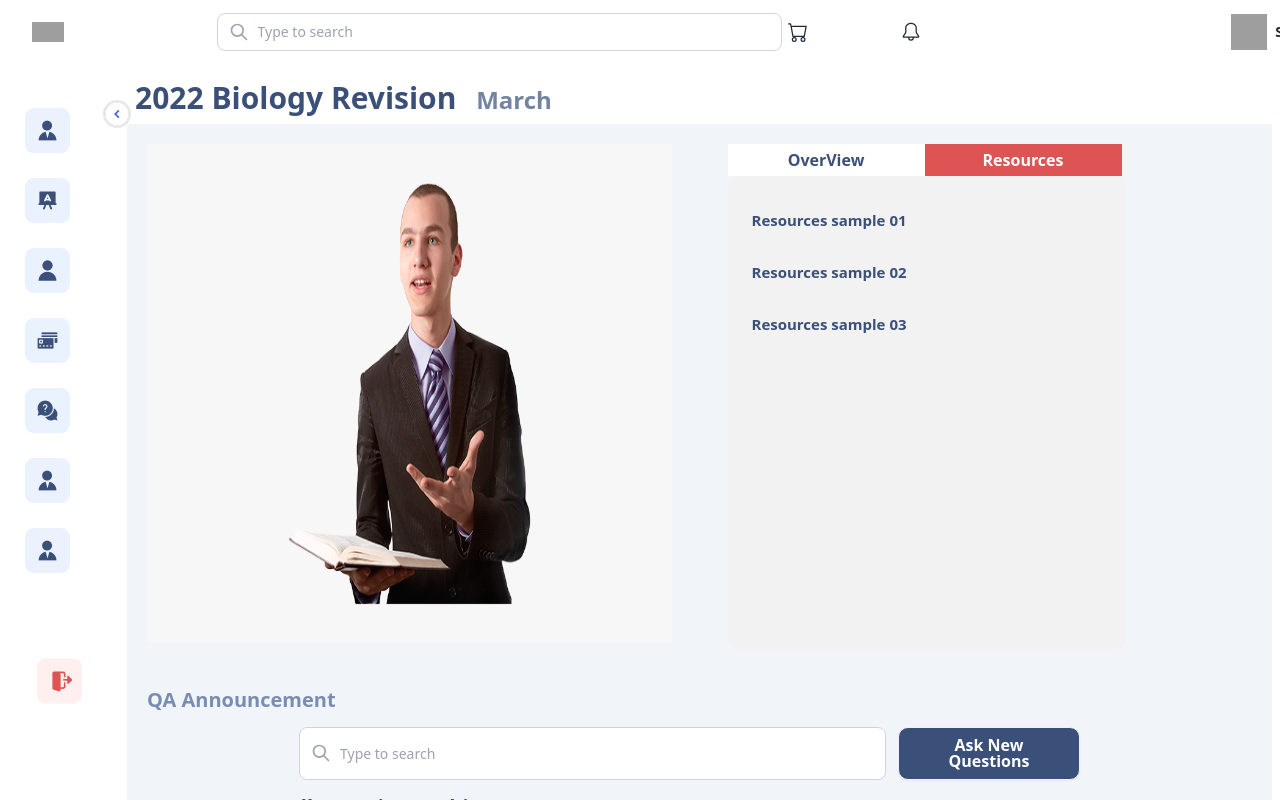
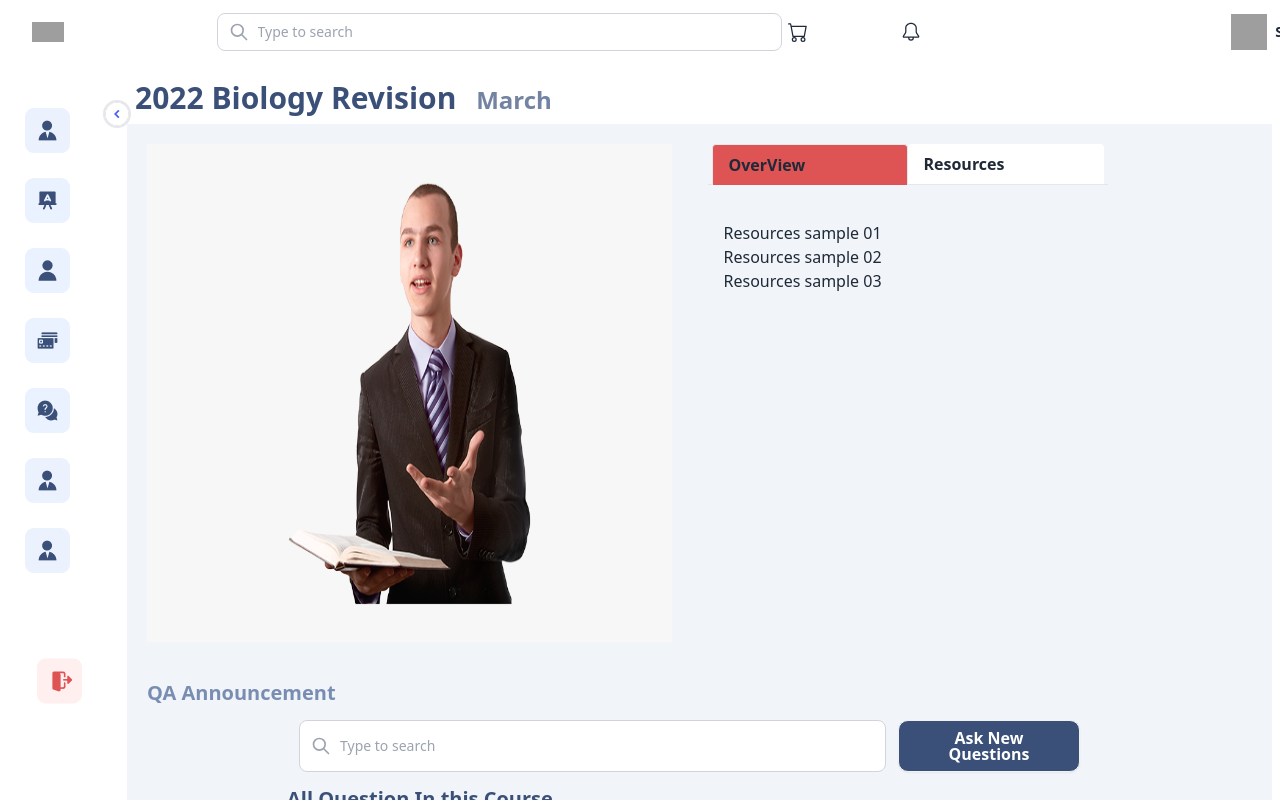
Before and after one commit to sachin96Boy/tution-frontend, a React (Vite) app: page /Note in a window 1280 px wide. Shown: the top 800 px of the page. Built offline with nearby package versions, Linux system fonts and the light colour scheme; grey boxes are pictures that could not be loaded.

Commit message:
changed some details

```diff
--- a/src/App.tsx
+++ b/src/App.tsx
@@ -6,7 +6,7 @@ import ShoppingCart from "./components/Page/ShoppingCart";
 import RevitionLimit from "./components/Page/RevitionLimit";
 import Profile from "./components/Page/Profile";
 import Note from "./components/Page/Note";
-import Tab from "./components/Page/Tab";
+// import Tab from "./components/Page/Tab";
 
 
 function App() {
@@ -21,7 +21,7 @@ function App() {
           <Route path="/RevitionLimit" element={<RevitionLimit />}></Route>
           <Route path="/Profile" element={<Profile />}></Route>
           <Route path="/Note" element={<Note/>}></Route>
-          <Route path="/Tab" element={<Tab/>}></Route>
+          {/* <Route path="/Tab" element={<Tab/>}></Route> */}
 
 
 
--- a/src/components/NoteComponents.tsx
+++ b/src/components/NoteComponents.tsx
@@ -1,10 +1,11 @@
-import React from "react";
+import React, { useState } from "react";
 
 interface NoteComponentProps {
   imageURL: string;
   button1: string;
   button2: string;
-  items: string[]; // Update to accept an array of items
+  items: string[];
+  items2: string[]; // Update to accept an array of items
 }
 
 const NoteComponent: React.FunctionComponent<NoteComponentProps> = ({
@@ -12,40 +13,62 @@ const NoteComponent: React.FunctionComponent<NoteComponentProps> = ({
   button1,
   button2,
   items,
+  items2,
 }) => {
+  const [activeTab, setActiveTab] = useState<string>("first");
+
+  const handleTabClick = (tabName: string) => {
+    setActiveTab(tabName);
+  };
+
   return (
     <>
       <div className="">
         <img
           src={imageURL}
-          className=" rounded-[10px] w-[789px] p-5 h-[537.63px]"
+          className="rounded-[10px] w-[789px] p-5 h-[537.63px]"
           alt="Profile Picture"
         />
       </div>
 
       <div>
-        <div>
-          <div role="tablist" className="p-5">
-            <a
-              role="tab"
-              className="tab bg-[#FFFFFF] w-[197px] rounded-[10px, 0px, 0px, 0px] text-[16px] text-[#3B5079] leading-4 font-bold "
+        <div className="w-[400px]">
+          <ul id="tabs" className="inline-flex pt-5 px-1  w-[400px] border-b">
+            <li
+              className={`${
+                activeTab === "first" ? "bg-[#DE5353]" : "bg-white"
+              } w-[197px] px-4 text-gray-800 font-semibold py-2 rounded-t border-t border-r border-l -mb-px`}
             >
-              {button1}
-            </a>
-            <a
-              role="tab"
-              className="tab tab-active w-[197px] rounded-[10px, 0px, 0px, 0px] bg-[#DE5353] text-[#FFFFFF] text-[16px] leading-4 font-bold"
+              <button onClick={() => handleTabClick("first")}>{button1}</button>
+            </li>
+            <li
+              className={`${
+                activeTab === "second" ? "bg-[#DE5353]" : "bg-white"
+              } px-4 text-gray-800 w-[197px] font-semibold py-2 rounded-t`}
             >
-              {button2}
-            </a>
-            <ol className="menu bg-base-200 rounded-[10px] w-[398px] h-[473px] text-[15px] text-[#3B5079] leading-4 font-bold ">
-              {/* Map over items array and render each item */}
+              <button onClick={() => handleTabClick("second")}>
+                {button2}
+              </button>
+            </li>
+          </ul>
+
+          <div id="tab-contents">
+            <div
+              id="first"
+              className={`p-4  mt-5 ${activeTab !== "first" && "hidden"}`}
+            >
               {items.map((item, index) => (
-                <li key={index} className="mt-5">
-                  <a>{item}</a>
-                </li>
+                <div key={index}>{item}</div>
               ))}
-            </ol>
+            </div>
+            <div
+              id="second"
+              className={`p-4 mt-5 ${activeTab !== "second" && "hidden"}`}
+            >
+              {items2.map((items2, index) => (
+                <div key={index}>{items2}</div>
+              ))}
+            </div>
           </div>
         </div>
       </div>
--- a/src/components/Page/Note.tsx
+++ b/src/components/Page/Note.tsx
@@ -10,15 +10,18 @@ function Note() {
     "Resources sample 02",
     "Resources sample 03",
   ];
+  const items2 = [
+    "Resources sample ",
+    "Resources sample ",
+    "Resources sample ",
+  ];
 
   return (
     <TemplateDashboard>
-       <h2 className="p-2 font-bold  text-[#3B5079]  text-3xl">
-          2022 Biology Revision{" "}
-          <span className="ml-3 text-[#7383A1] font-bold  text-2xl">
-            March
-          </span>{" "}
-        </h2>
+      <h2 className="p-2 font-bold  text-[#3B5079]  text-3xl">
+        2022 Biology Revision{" "}
+        <span className="ml-3 text-[#7383A1] font-bold  text-2xl">March</span>{" "}
+      </h2>
       <div className="grid grid-cols gap-4 bg-slate-100 md:grid-cols-1 lg:grid-cols-2 xl:grid-cols-2 2xl:grid-cols-2 ">
         {/* Pass the array of items to NoteComponent */}
         <NoteComponent
@@ -26,6 +29,7 @@ function Note() {
           button1="OverView"
           button2="Resources"
           items={items}
+          items2={items2}
         />
         {/* Add other components or elements if needed */}
         <div className="grid grid-rows-1">
--- a/src/components/Page/Tab.tsx
+++ b/src/components/Page/Tab.tsx
@@ -1,13 +1,35 @@
+import React from 'react'
 
 function Tab() {
   return (
-    <div role="tablist" className="tabs tabs-boxed">
-  <a role="tab" className="tab bg-[#FFFFFF] w-[192.5px] rounded-[10px, 0px, 0px, 0px] text-[16px] text-[#3B5079] leading-4 font-bold ">Tab 1</a>
-  <a role="tab" className="tab tab-active w-[192.5px] rounded-[10px, 0px, 0px, 0px] bg-[#DE5353] text-[#FFFFFF] text-[16px] leading-4 font-bold">Tab 2</a>
-  <ol className="menu bg-base-200 rounded-[10px] w-[398px] h-[500px] mt-5 text-[15px] text-[#3B5079] leading-4 font-bold ">
-            <span className="gap-4 rounded-[10px, 0px, 0px, 0px]  w-[390px]"></span>
-            </ol>
+    <>
+   <div className="rounded border w-1/2 mx-auto mt-4">
+
+  <ul id="tabs" className="inline-flex pt-2 px-1 w-full border-b">
+    <li className="bg-white px-4 text-gray-800 font-semibold py-2 rounded-t border-t border-r border-l -mb-px"><a id="default-tab" href="#first">Tab 1</a></li>
+    <li className="px-4 text-gray-800 font-semibold py-2 rounded-t"><a href="#second">Tab 2</a></li>
+    <li className="px-4 text-gray-800 font-semibold py-2 rounded-t"><a href="#third">Tab 3</a></li>
+    <li className="px-4 text-gray-800 font-semibold py-2 rounded-t"><a href="#fourth">Tab 4</a></li>
+  </ul>
+
+  {/* <!-- Tab Contents --> */}
+  <div id="tab-contents">
+    <div id="first" className="p-4">
+      First tab
+    </div>
+    <div id="second" className="hidden p-4">
+      Second tab
+    </div>
+    <div id="third" className="hidden p-4">
+      Third tab
+    </div>
+    <div id="fourth" className="hidden p-4">
+      Fourth tab
+    </div>
+  </div>
 </div>
+</>
+
   )
 }
 
--- a/src/components/sidebar/Sidebar.tsx
+++ b/src/components/sidebar/Sidebar.tsx
@@ -129,7 +129,7 @@ const Sidebar = () => {
 
         <li className="mt-12  mb-4">
           <Link
-            to={"/Tab"}
+            to={"/"}
             className="flex items-center p-6 text-gray-900 rounded-lg dark:text-white hover:bg-red-500 dark:hover:bg-red-500 group"
           >
             <img
```
